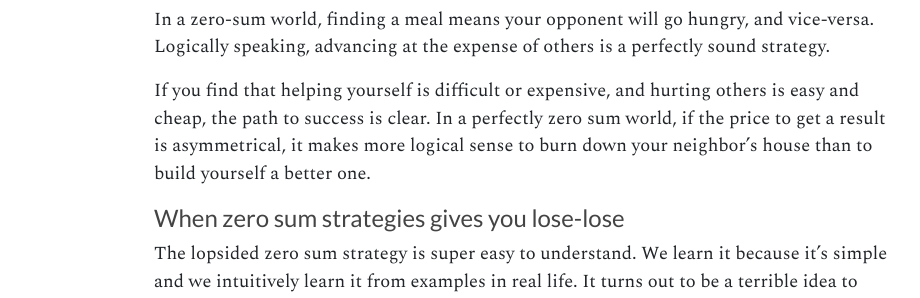
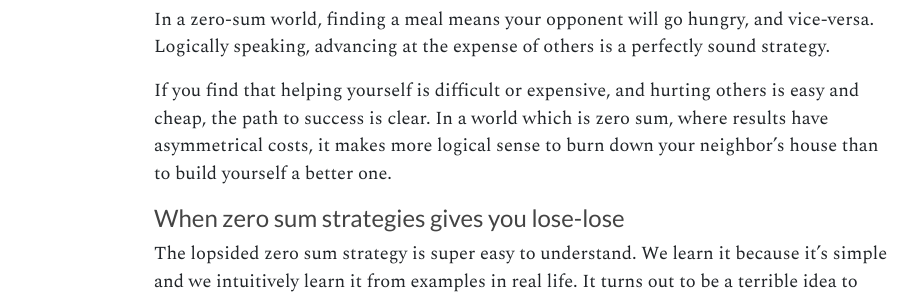
Before and after one commit to straz/artificialtrust, a Jekyll site: the page built from _articles/zerosum.md, in a window 1280 px wide. Shown: the part 1015-1313 px from the top of the page, without its empty margins (23-943 px from the left). Built offline with Jekyll 4.4.1, drawn with Linux system fonts in a browser that asks for light colours; nearby versions of some CDN libraries.

Commit message:
tweak zerosum

```diff
--- a/_articles/zerosum.md
+++ b/_articles/zerosum.md
@@ -49,9 +49,9 @@ of others is a perfectly sound strategy.
 
 If you find that helping yourself is difficult or expensive, and
 hurting others is easy and cheap, the path to success is clear.  In a
-perfectly zero sum world, if the price to get a result is
-asymmetrical, it makes more logical sense to burn down your neighbor's
-house than to build yourself a better one.
+world which is zero sum, where results have asymmetrical costs, it
+makes more logical sense to burn down your neighbor's house than to
+build yourself a better one.
 
 
 ### When zero sum strategies gives you lose-lose
```
